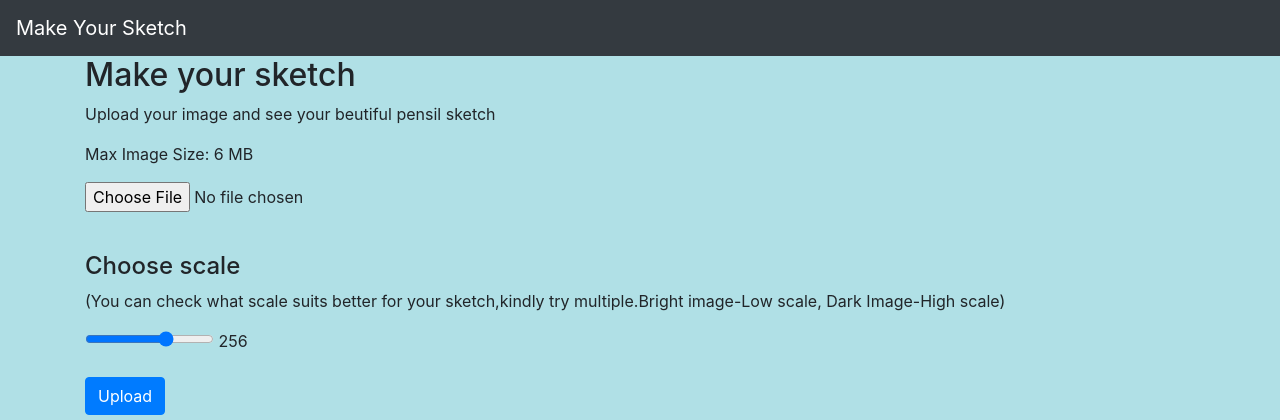
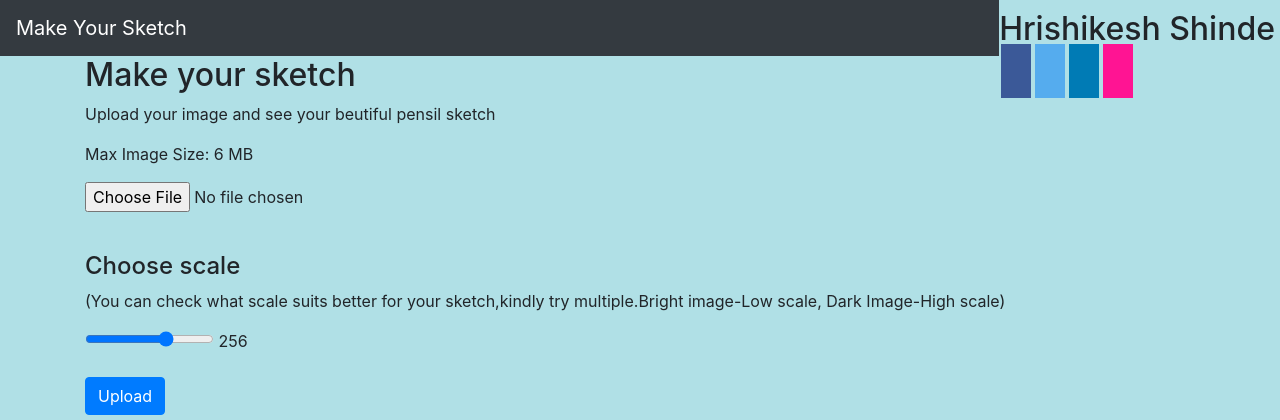
Before and after one commit to hrishi3/makeyoursketch, a Flask app: page / in a window 1280 px wide. Shown: the top 420 px of the page. Run offline with Flask 2, Linux system fonts and the light colour scheme; some libraries are stand-ins or nearby versions.

Commit message:
Update index.html

```diff
--- a/templates/index.html
+++ b/templates/index.html
@@ -12,8 +12,50 @@ img {
   border: solid; border-width: 2px; border-color:black;
   border-radius: 15px;
 }
+   #top-social{position:relative;z-index:100;float: right;padding-top: 10px;padding-right: 5px;}
+.fa {
+  padding: 15px;
+  font-size: 20px;
+  width: 30px;
+  text-align: center;
+  text-decoration: none;
+  margin: 5px 2px;
+}
+
+.fa:hover {
+    opacity: 0.7;
+}
+
+.fa-facebook {
+  background: #3B5998;
+  color: white;
+}
+
+.fa-twitter {
+  background: #55ACEE;
+  color: white;
+}
+
+
+.fa-linkedin {
+  background: #007bb5;
+  color: white;
+}
+
+
+.fa-instagram {
+  background: #ff1493;
+  color: white;
+}
 </style>
    <title>Make Your Sketch</title>
+   <div id="top-social">
+	<h2>Hrishikesh Shinde</h2>
+<a href="#" class="fa fa-facebook"></a>
+<a href="#" class="fa fa-twitter"></a>
+<a href="#" class="fa fa-linkedin"></a>
+<a href="#" class="fa fa-instagram"></a>
+</div>
    <link rel="stylesheet" href="https://stackpath.bootstrapcdn.com/bootstrap/4.5.0/css/bootstrap.min.css"
       integrity="sha384-9aIt2nRpC12Uk9gS9baDl411NQApFmC26EwAOH8WgZl5MYYxFfc+NcPb1dKGj7Sk" crossorigin="anonymous">
    <link rel="stylesheet" href="{{ url_for('static', filename='css/index.css') }}">
```
